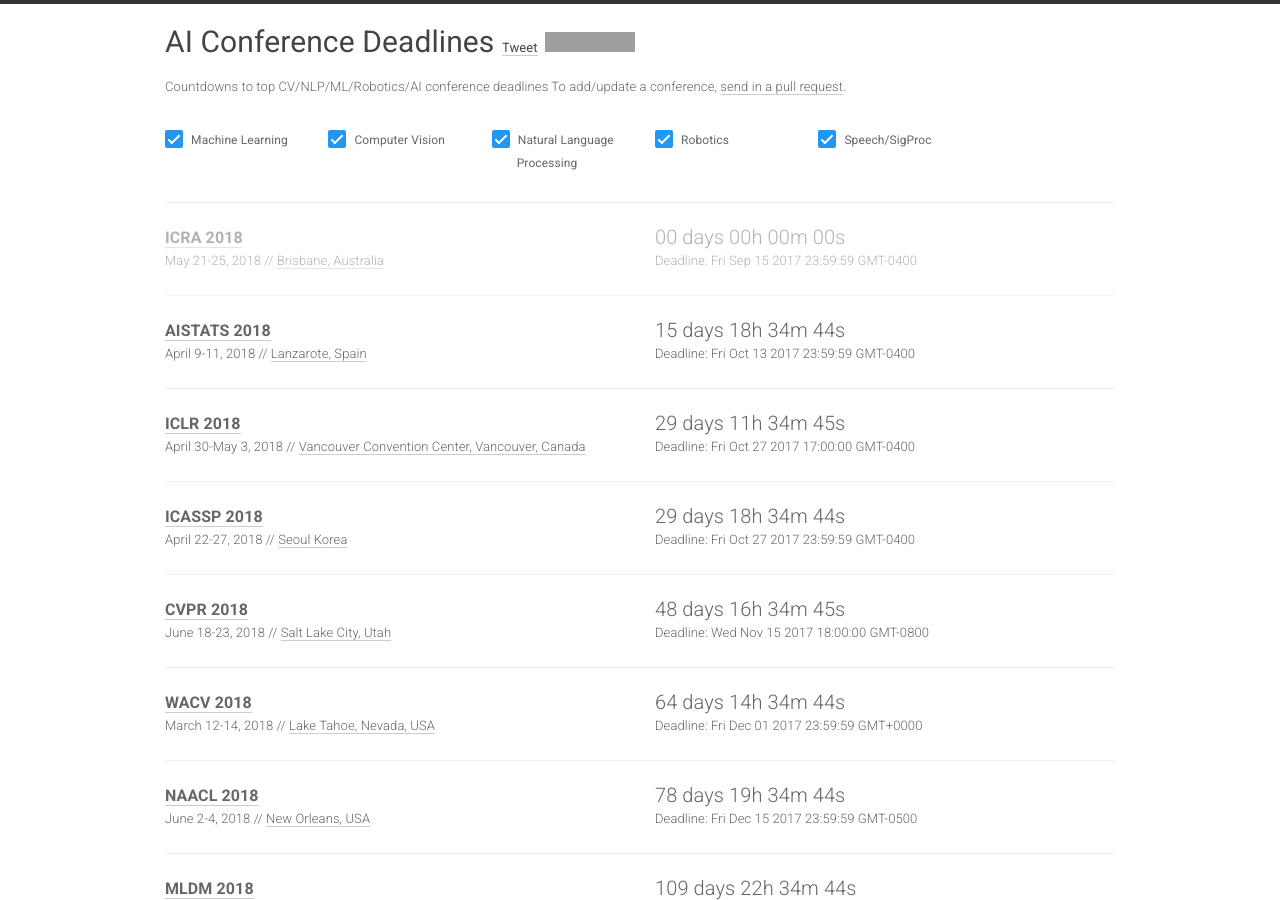
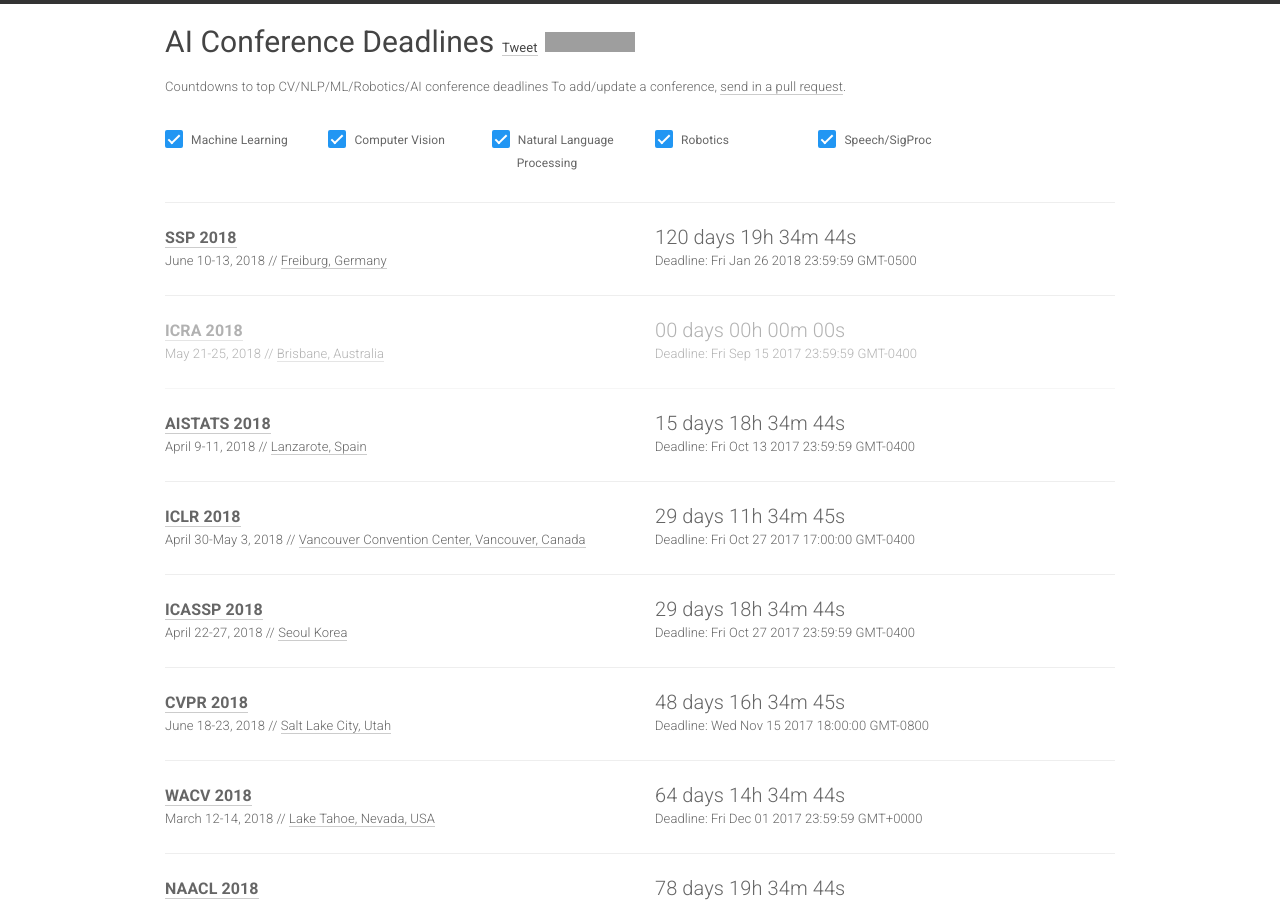
Before and after one commit to paperswithcode/ai-deadlines, a Jekyll site: the page built from index.html, in a window 1280 px wide and 900 px high. Built offline with Jekyll 4.4.1, drawn with Linux system fonts in a browser that asks for light colours; nearby versions of some CDN libraries; comment, search, counter and statistics services are not loaded; grey boxes are pictures that could not be loaded.

Commit message:
Adding IEEE SSP'18

```diff
--- a/_data/conferences.yml
+++ b/_data/conferences.yml
@@ -1,4 +1,13 @@
 ---
+
+- name: SSP
+  year: 2018
+  id: ssp18
+  link: https://ssp2018.org
+  deadline: "2018-01-26 23:59:59"
+  date: June 10-13, 2018
+  place:  Freiburg, Germany
+  sub: SP
 
 - name: ICRA
   year: 2018
```
